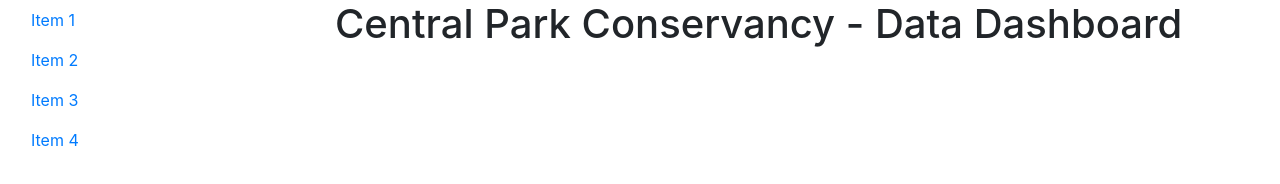
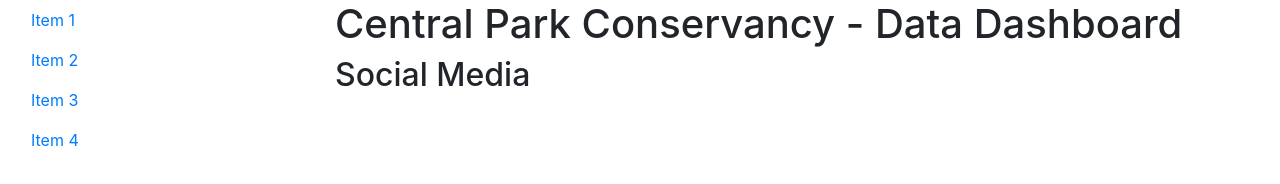
Before and after one commit to jerseycity2018/team-8, a plain HTML site: page Web/index.html in a window 1280 px wide. Drawn offline with nearby package versions, Linux system fonts and the light colour scheme.

Commit message:
Added social media box
Added social media box

```diff
--- a/Web/index.html
+++ b/Web/index.html
@@ -27,13 +27,20 @@
         </div>
 
 
-
         <div id="RightPage" class="col-sm-9">
           <div id="TitleRow"class="row">
             <div id="title" class="col-sm-12">
               <h1>Central Park Conservancy - Data Dashboard</h1>
             </div>
           </div>
+          <div id="SocialMediaBoxRow"class="row">
+            <div id="SocialMediaBox" class="col-sm-12">
+              <h2 id="SocialMediaHeading">Social Media</h2>
+            </div>
+          </div>
+
+
+
         </div>
       </div>
     </div>
```
